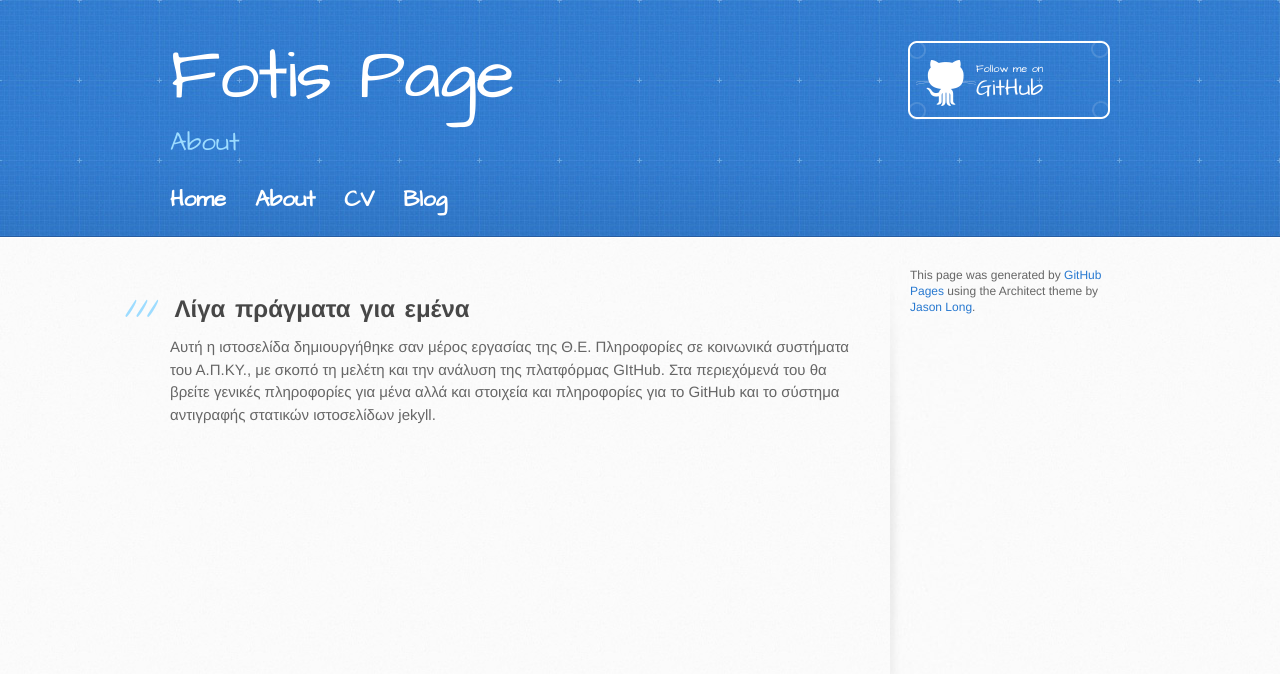
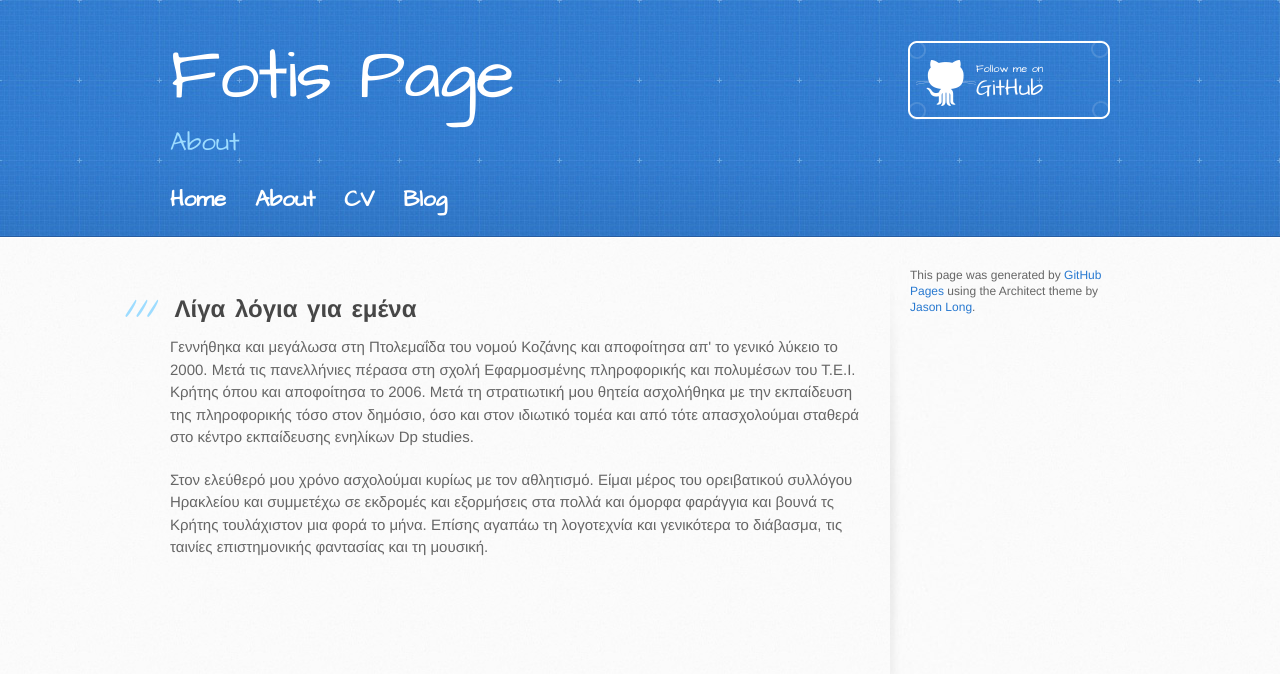
Before and after one commit to tsakof/tsakof.github.io, a Jekyll site: the page built from about/index.html, in a window 1280 px wide. Shown: the top 674 px of the page. Built offline with Jekyll 4.4.1, drawn with Linux system fonts in a browser that asks for light colours.

Commit message:
Update index.html

```diff
--- a/about/index.html
+++ b/about/index.html
@@ -4,6 +4,7 @@ title: About
 ---
 
   <h3>
-<a id="Λίγα πράγματα για εμένα" class="anchor" href="#Λίγα πράγματα για εμένα" aria-hidden="true"><span class="octicon octicon-link"></span></a>Λίγα πράγματα για εμένα</h3>
+<a id="Λίγα λόγια για εμένα" class="anchor" href="#Λίγα λόγια για εμένα" aria-hidden="true"><span class="octicon octicon-link"></span></a>Λίγα λόγια για εμένα</h3>
 
-<p>Αυτή η ιστοσελίδα δημιουργήθηκε σαν μέρος εργασίας της Θ.Ε. Πληροφορίες σε κοινωνικά συστήματα του Α.Π.ΚΥ., με σκοπό τη μελέτη και την ανάλυση της πλατφόρμας GItHub. Στα περιεχόμενά του θα βρείτε γενικές πληροφορίες για μένα αλλά και στοιχεία και πληροφορίες για το GitHub και το σύστημα αντιγραφής στατικών ιστοσελίδων jekyll.</p>
+<p>Γεννήθηκα και μεγάλωσα στη Πτολεμαΐδα του νομού Κοζάνης και αποφοίτησα απ' το γενικό λύκειο το 2000. Μετά τις πανελλήνιες πέρασα στη σχολή Εφαρμοσμένης πληροφορικής και πολυμέσων του Τ.Ε.Ι. Κρήτης όπου και αποφοίτησα το 2006. Μετά τη στρατιωτική μου θητεία ασχολήθηκα με την εκπαίδευση της πληροφορικής τόσο στον δημόσιο, όσο και στον ιδιωτικό τομέα και από τότε απασχολούμαι σταθερά στο κέντρο εκπαίδευσης ενηλίκων Dp studies.</p>
+<p>Στον ελεύθερό μου χρόνο ασχολούμαι κυρίως με τον αθλητισμό. Είμαι μέρος του ορειβατικού συλλόγου Ηρακλείου και συμμετέχω σε εκδρομές και εξορμήσεις στα πολλά και όμορφα φαράγγια και βουνά τς Κρήτης τουλάχιστον μια φορά το μήνα. Επίσης αγαπάω τη λογοτεχνία και γενικότερα το διάβασμα, τις ταινίες επιστημονικής φαντασίας και τη μουσική. </p>
```
